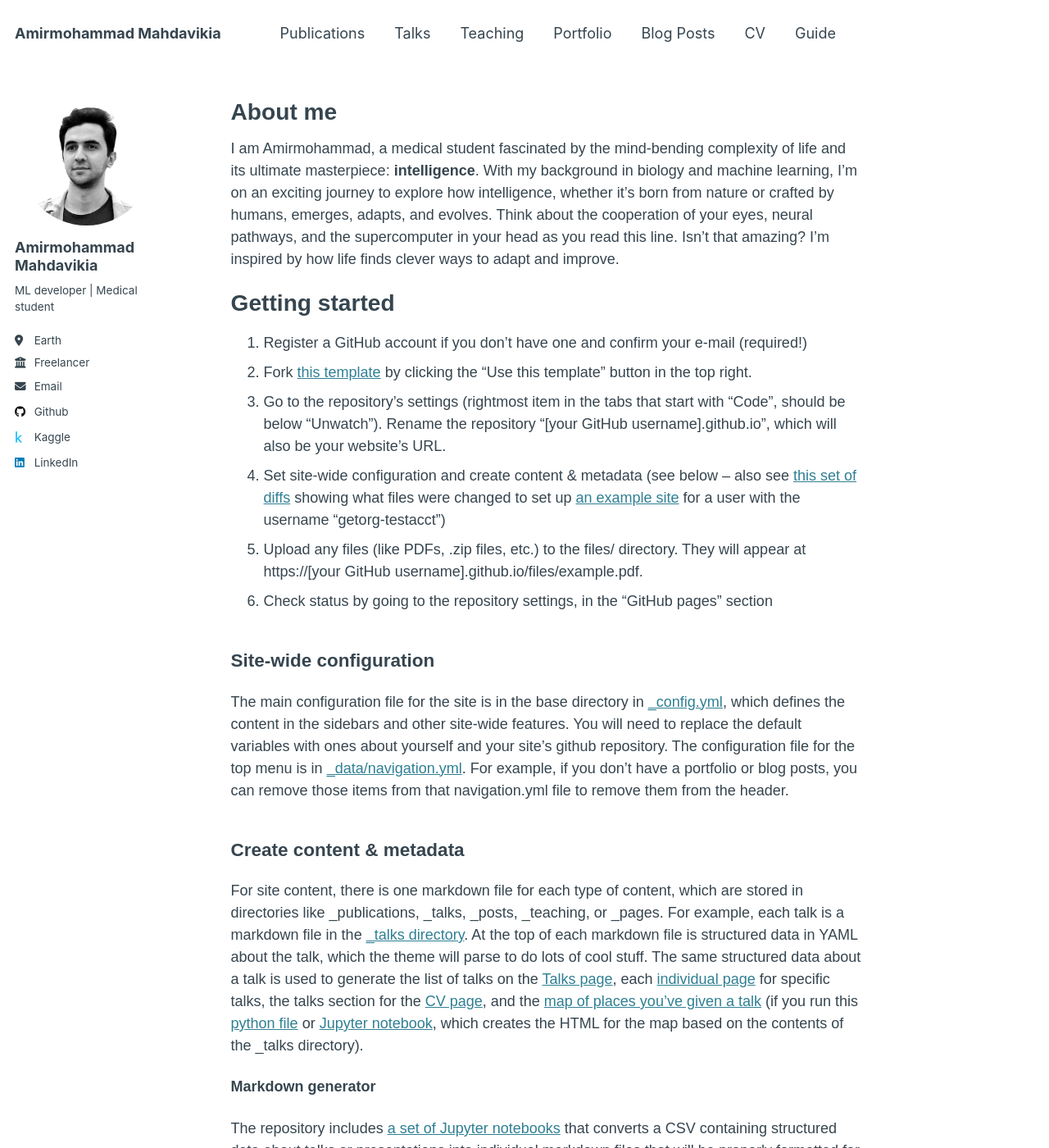
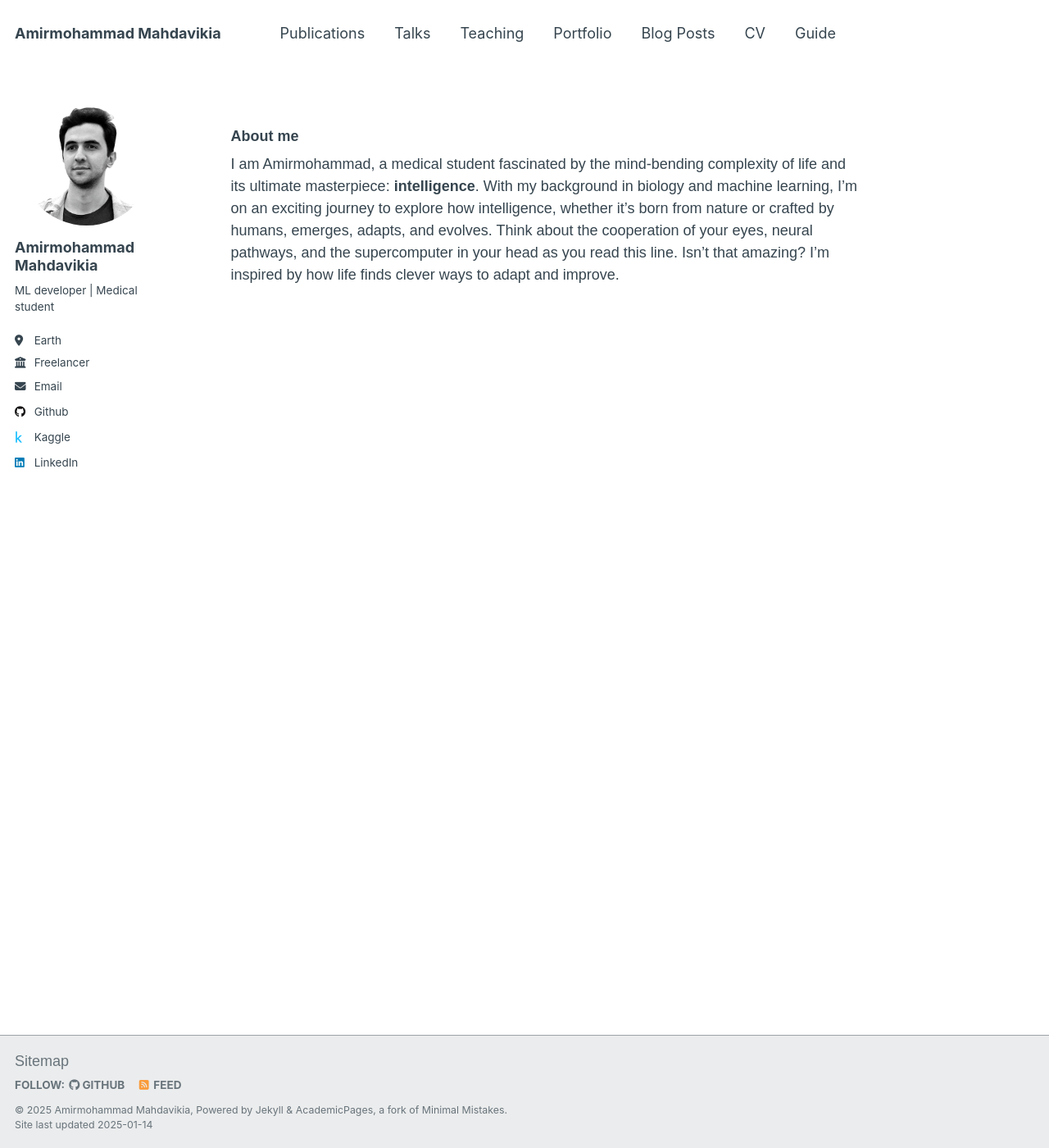
Before and after one commit to ammomahdavikia/ammomahdavikia.github.io, a Jekyll site: the page built from _pages/about.md, in a window 1280 px wide and 1400 px high. Shown: the whole window at 82% size. Built offline with Jekyll 4.4.1, drawn with Linux system fonts in a browser that asks for light colours; some web fonts are replaced; some of the changed text lies outside the part shown.

Commit message:
Clean up main page

```diff
--- a/_pages/about.md
+++ b/_pages/about.md
@@ -7,39 +7,5 @@
   - /about.html
 ---
 
-About me
-======
+### About me
 I am Amirmohammad, a medical student fascinated by the mind-bending complexity of life and its ultimate masterpiece: **intelligence**. With my background in biology and machine learning, I’m on an exciting journey to explore how intelligence, whether it’s born from nature or crafted by humans, emerges, adapts, and evolves. Think about the cooperation of your eyes, neural pathways, and the supercomputer in your head as you read this line. Isn’t that amazing? I’m inspired by how life finds clever ways to adapt and improve.
-
-Getting started
-======
-1. Register a GitHub account if you don't have one and confirm your e-mail (required!)
-1. Fork [this template](https://github.com/academicpages/academicpages.github.io) by clicking the "Use this template" button in the top right.
-1. Go to the repository's settings (rightmost item in the tabs that start with "Code", should be below "Unwatch"). Rename the repository "[your GitHub username].github.io", which will also be your website's URL.
-1. Set site-wide configuration and create content & metadata (see below -- also see [this set of diffs](http://archive.is/3TPas) showing what files were changed to set up [an example site](https://getorg-testacct.github.io) for a user with the username "getorg-testacct")
-1. Upload any files (like PDFs, .zip files, etc.) to the files/ directory. They will appear at https://[your GitHub username].github.io/files/example.pdf.
-1. Check status by going to the repository settings, in the "GitHub pages" section
-
-Site-wide configuration
-------
-The main configuration file for the site is in the base directory in [_config.yml](https://github.com/academicpages/academicpages.github.io/blob/master/_config.yml), which defines the content in the sidebars and other site-wide features. You will need to replace the default variables with ones about yourself and your site's github repository. The configuration file for the top menu is in [_data/navigation.yml](https://github.com/academicpages/academicpages.github.io/blob/master/_data/navigation.yml). For example, if you don't have a portfolio or blog posts, you can remove those items from that navigation.yml file to remove them from the header.
-
-Create content & metadata
-------
-For site content, there is one markdown file for each type of content, which are stored in directories like _publications, _talks, _posts, _teaching, or _pages. For example, each talk is a markdown file in the [_talks directory](https://github.com/academicpages/academicpages.github.io/tree/master/_talks). At the top of each markdown file is structured data in YAML about the talk, which the theme will parse to do lots of cool stuff. The same structured data about a talk is used to generate the list of talks on the [Talks page](https://academicpages.github.io/talks), each [individual page](https://academicpages.github.io/talks/2012-03-01-talk-1) for specific talks, the talks section for the [CV page](https://academicpages.github.io/cv), and the [map of places you've given a talk](https://academicpages.github.io/talkmap.html) (if you run this [python file](https://github.com/academicpages/academicpages.github.io/blob/master/talkmap.py) or [Jupyter notebook](https://github.com/academicpages/academicpages.github.io/blob/master/talkmap.ipynb), which creates the HTML for the map based on the contents of the _talks directory).
-
-**Markdown generator**
-
-The repository includes [a set of Jupyter notebooks](https://github.com/academicpages/academicpages.github.io/tree/master/markdown_generator
-) that converts a CSV containing structured data about talks or presentations into individual markdown files that will be properly formatted for the Academic Pages template. The sample CSVs in that directory are the ones I used to create my own personal website at stuartgeiger.com. My usual workflow is that I keep a spreadsheet of my publications and talks, then run the code in these notebooks to generate the markdown files, then commit and push them to the GitHub repository.
-
-How to edit your site's GitHub repository
-------
-Many people use a git client to create files on their local computer and then push them to GitHub's servers. If you are not familiar with git, you can directly edit these configuration and markdown files directly in the github.com interface. Navigate to a file (like [this one](https://github.com/academicpages/academicpages.github.io/blob/master/_talks/2012-03-01-talk-1.md) and click the pencil icon in the top right of the content preview (to the right of the "Raw | Blame | History" buttons). You can delete a file by clicking the trashcan icon to the right of the pencil icon. You can also create new files or upload files by navigating to a directory and clicking the "Create new file" or "Upload files" buttons.
-
-Example: editing a markdown file for a talk
-![Editing a markdown file for a talk](/images/editing-talk.png)
-
-For more info
-------
-More info about configuring Academic Pages can be found in [the guide](https://academicpages.github.io/markdown/), the [growing wiki](https://github.com/academicpages/academicpages.github.io/wiki), and you can always [ask a question on GitHub](https://github.com/academicpages/academicpages.github.io/discussions). The [guides for the Minimal Mistakes theme](https://mmistakes.github.io/minimal-mistakes/docs/configuration/) (which this theme was forked from) might also be helpful.
--- a/_sass/_sidebar.scss
+++ b/_sass/_sidebar.scss
@@ -38,7 +38,7 @@
 
   h2, h3, h4, h5, h6 {
     margin-bottom: 0;
-    font-family: 'CarbonPlusRegular';
+    font-family: $sans-serif-narrow;
   }
 
   h3, h4 {
```
Also changed, not shown: 1 other file.
